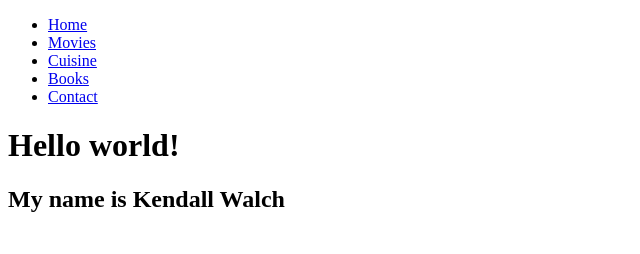
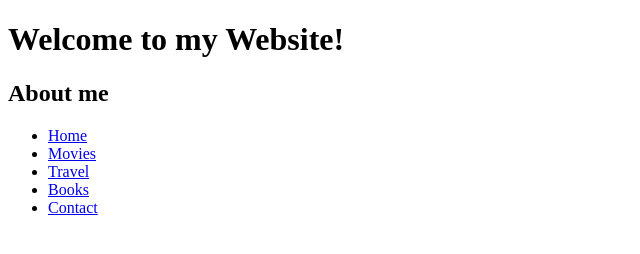
Before and after one commit to kwalch24/kwalch24.github.io, a plain HTML site: page index.html in a window 1280 px wide. Shown: the whole page, without its empty margins (0-640 px from the left). Drawn offline with Linux system fonts and the light colour scheme.

Commit message:
Update index.html

```diff
--- a/index.html
+++ b/index.html
@@ -1,7 +1,7 @@
 <!DOCTYPE html>
 <html lang="en">
 <meta charset="UTF-8">
-<title>Page Title</title>
+<title>Kendall Walch Website</title>
 <meta name="viewport" content="width=device-width,initial-scale=1">
 <link rel="stylesheet" href="">
 <style>
@@ -9,16 +9,17 @@
 <script src=""></script>
 <!--- Code above this line will not be displayed on the browser -->
 <body>
+    <h1> Welcome to my Website! </h1>
+    <h2> About me </h2>
     <nav>
         <ul>
             <li><a href="index.html">Home</a></li>
             <li><a href="movies.html">Movies</a></li>
-            <li><a href="travel.html">Cuisine</a></li>
+            <li><a href="travel.html">Travel</a></li>
             <li><a href="books.html">Books</a></li>
             <li><a href="contact.html">Contact</a></li>
         </ul>
     </nav>
-<h1> Hello world! </h1>
-<h2> My name is Kendall Walch </h2>
+
 </body>
 </html>
```
